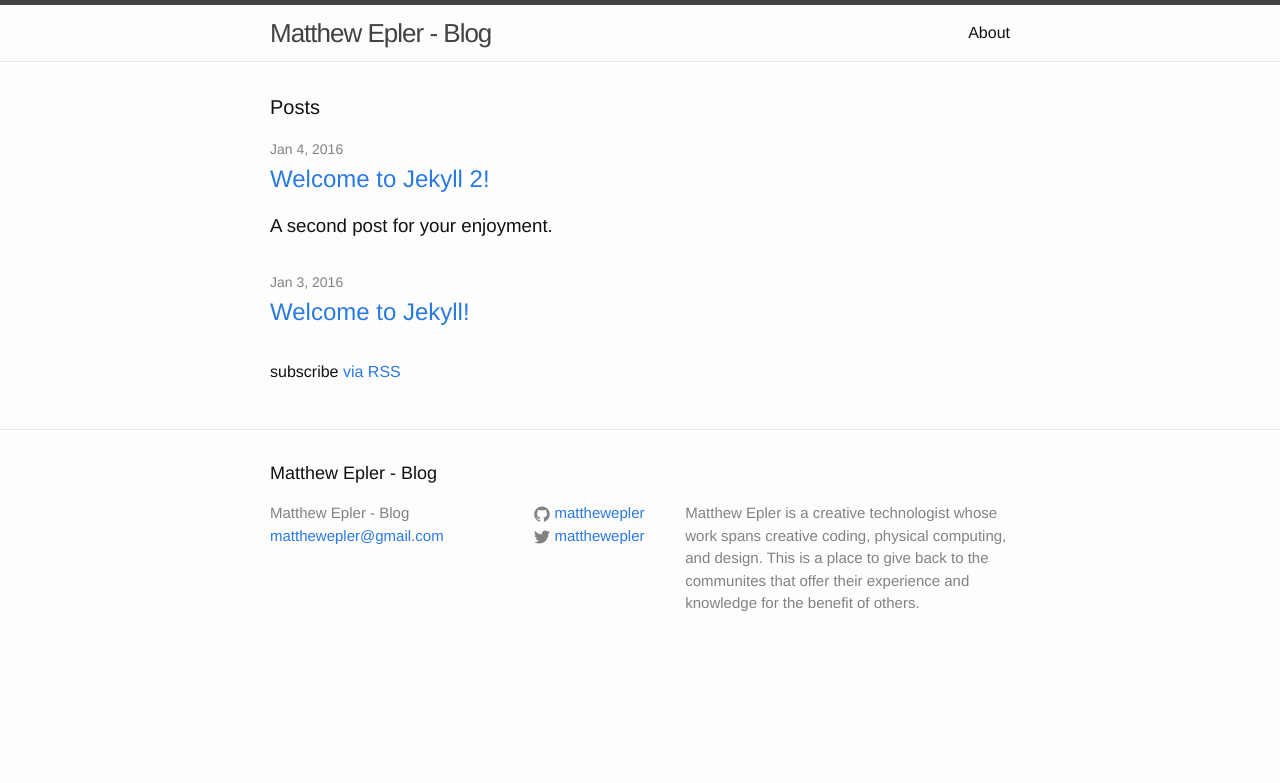
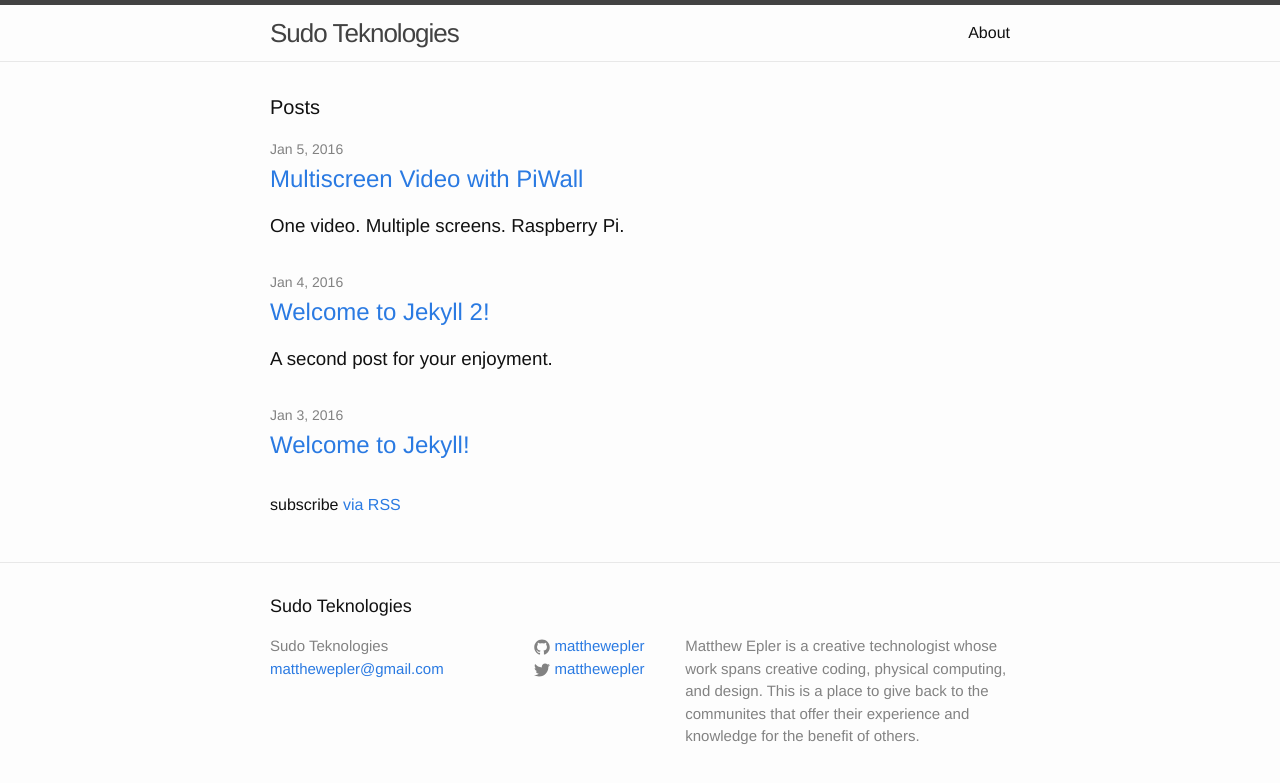
Before and after one commit to matthewepler/matthewepler.github.io, a Jekyll site: the page built from index.html, in a window 1280 px wide. Shown: the top 783 px of the page. Built offline with Jekyll 4.4.1, drawn with Linux system fonts in a browser that asks for light colours; some of the changed lines change nothing that is shown.

Commit message:
added piwall.md

```diff
--- a/_config.yml
+++ b/_config.yml
@@ -6,7 +6,7 @@
 # 'jekyll serve'. If you change this file, please restart the server process.
 
 # Site settings
-title: Matthew Epler - Blog
+title: Sudo Teknologies
 email: matthewepler@gmail.com
 description: > # this means to ignore newlines until "baseurl:"
   Matthew Epler is a creative technologist whose work spans creative coding,
--- /dev/null
+++ b/_posts/2016-01-05-piwall.md
@@ -0,0 +1,59 @@
+---
+layout: post
+title:  "Multiscreen Video with PiWall"
+date:   2016-01-05 12:00:00 -0500
+categories: raspi
+summary: "One video. Multiple screens. Raspberry Pi."
+---
+## Summary
+This tutorial will walk you through the setup of a video wall installation. It features just three screens but it can easily be scaled to as many screens as you wish.
+
+These instructions use the [PiWall][piwall-home] software and can be used as an alternative to their [configuration][piwall-config] and [installation][piwall-install] instructions, which were a bit confusing to me.
+
+Each screen requires its own RPi, and the system also requires an additional "Master" Pi as well as additional hardware listed below.
+
+### OSX / Windows
+I am using a Mac in this tutorial. This will aboslutely still work with windows, but some of the Terminal commands may be different. You are probably smart enough to Google the ones that don't work for you. Probably.
+
+### Note on PiWall
+There are many different ways to set up a PiWall. This is just one of them. You may disagree with how I've dont it but, hey it's my blog. So there. I'm just passing on what worked for me. I hope it helps someone somewhere someday somehow.
+
+***
+
+## Materials
+* Raspberry Pi's (1 per screen + 1 master)
+* For each Pi:
+  * SD card
+  * Power supply
+  * Ethernet cable
+* Screens + power supplies
+* HDMI cables (one for each screen)
+* Ethernet switch ([example][switch])
+* Wireless router ([example][router])
+* Power strip or equivalent power source
+
+Why the wireless router? Well in our case we are going to have 4 Pi's and they're all going to be connected using ethernet cables. If we add USB wifi antennas to that, it can confuse the OS as to which one it should assign an IP address. The best possible scenario is to have a single WiFi access point that allows me to communicate to all the Pi's easily. The wireless router allows me to do that. I realize this is an added expense, but I found it to be well worth it and I've begun using the device on the other projects too.
+
+As an alternative, you could put a USB WiFi dongle in each Pi, and set the network configuration for each to join your wireless network. For info on how to do that, go [here][pi-wifi]. I will not be discussing that kind of setup within this tutorial, however. Sorry. Kinda. Not really.
+
+***
+
+## Raspberry Pi Setup
+PiWall works as a master/slave system. one Pi, the master, will have the video file and send it out to all the slaves. each slave is a Pi with a screen attached to it. The master has no screen.
+
+Unless otherwise noted, you will want to follow these instructions for EVERY PI IN YOUR SYSTEM.
+
+To do the setup, you will need to access the Pi's command line. The easiest way to do this is to hook it into a monitor and keyboard. If you're super savvy, you can run it headless (Google it). If you use Pi's a lot, you may want to invest in a [LapDock][lapdock]. I use mine all the time.
+
+If you've never set up a Raspberry Pi before, go [here][raspi-setup] to learn how to install the OS and come back!
+
+
+
+[piwall-home]: http://www.piwall.co.uk/
+[piwall-config]: http://www.piwall.co.uk/information/configuration-file
+[piwall-install]: http://www.piwall.co.uk/information/installatio
+[switch]: http://www.amazon.com/gp/product/B000FNFSPY?psc=1&redirect=true&ref_=oh_aui_search_detailpage
+[router]: http://www.amazon.com/gp/product/B0088PPFP4?psc=1&redirect=true&ref_=oh_aui_search_detailpage
+[pi-wifi]: https://www.raspberrypi.org/documentation/configuration/wireless/
+[lapdock]: https://blog.adafruit.com/2012/06/21/using-a-raspberry-pi-with-a-motorola-lapdock/
+[raspi-setup]: https://www.raspberrypi.org/help/noobs-setup/
```
